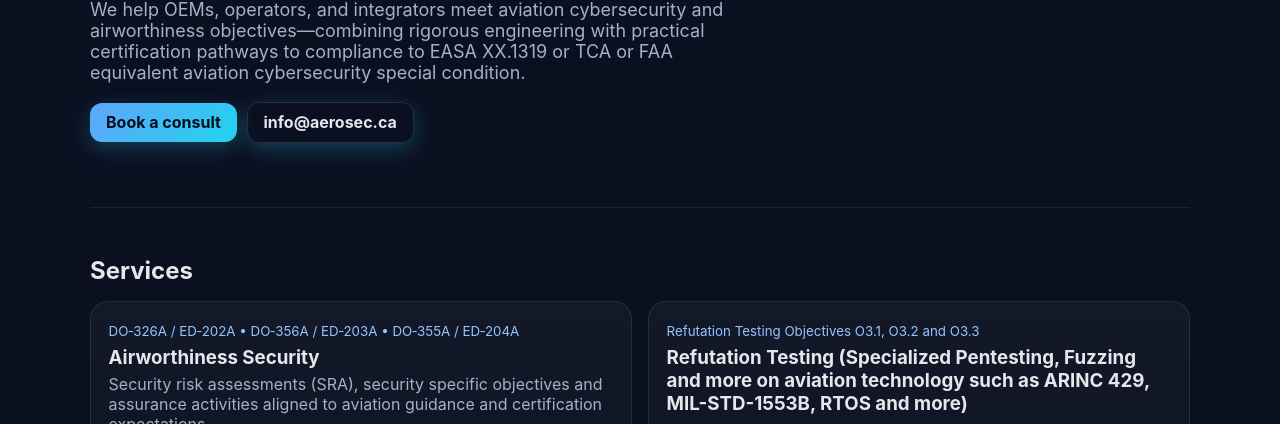
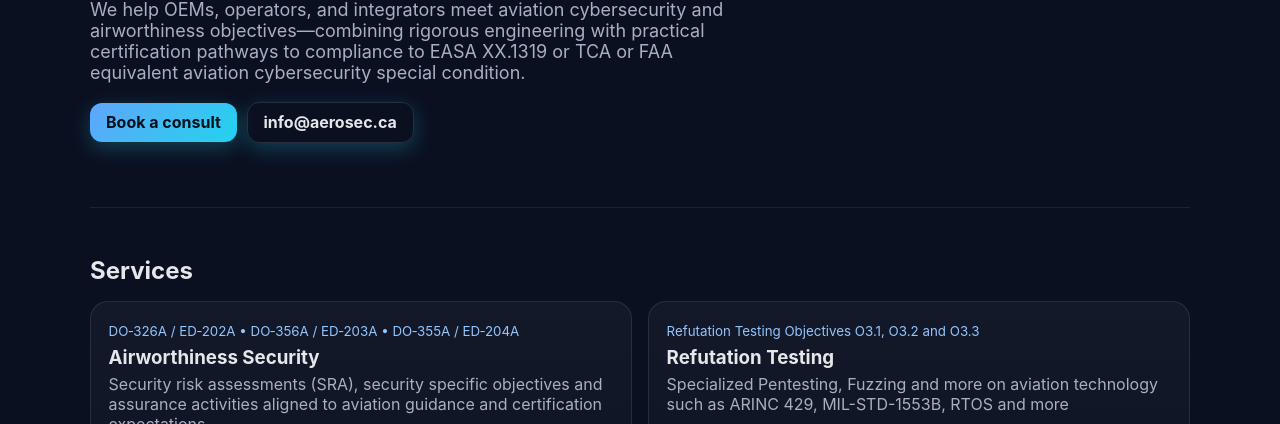
Before and after one commit to aerosec-engineering/aerosec-engineering.github.io, a plain HTML site: page index.html in a window 1280 px wide. Shown: the part 374-798 px from the top of the page. Drawn offline with Linux system fonts and the light colour scheme.

Commit message:
updated refutation card

```diff
--- a/index.html
+++ b/index.html
@@ -131,7 +131,8 @@
         </article>
         <article class="card">
           <small>Refutation Testing Objectives O3.1, O3.2 and O3.3</small>
-          <h3>Refutation Testing (Specialized Pentesting, Fuzzing and more on aviation technology such as ARINC 429, MIL-STD-1553B, RTOS and more)</h3>
+          <h3>Refutation Testing</h3>
+          <p>Specialized Pentesting, Fuzzing and more on aviation technology such as ARINC 429, MIL-STD-1553B, RTOS and more</p>
           <p>Test planning and execution via 3rd party partnerships and activity evidence generation to support certification and continued airworthiness.</p>
         </article>
         <article class="card">
```
